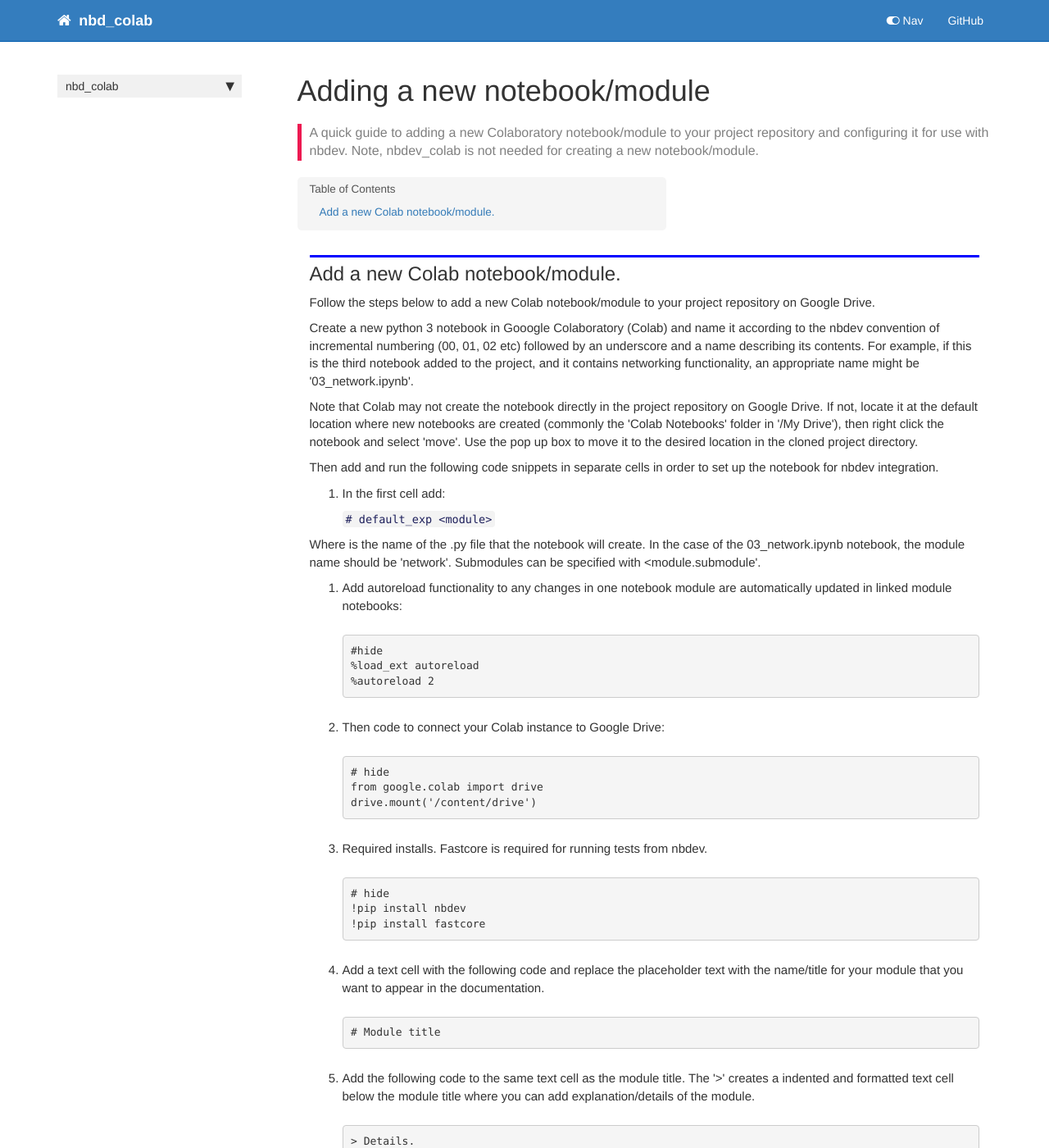
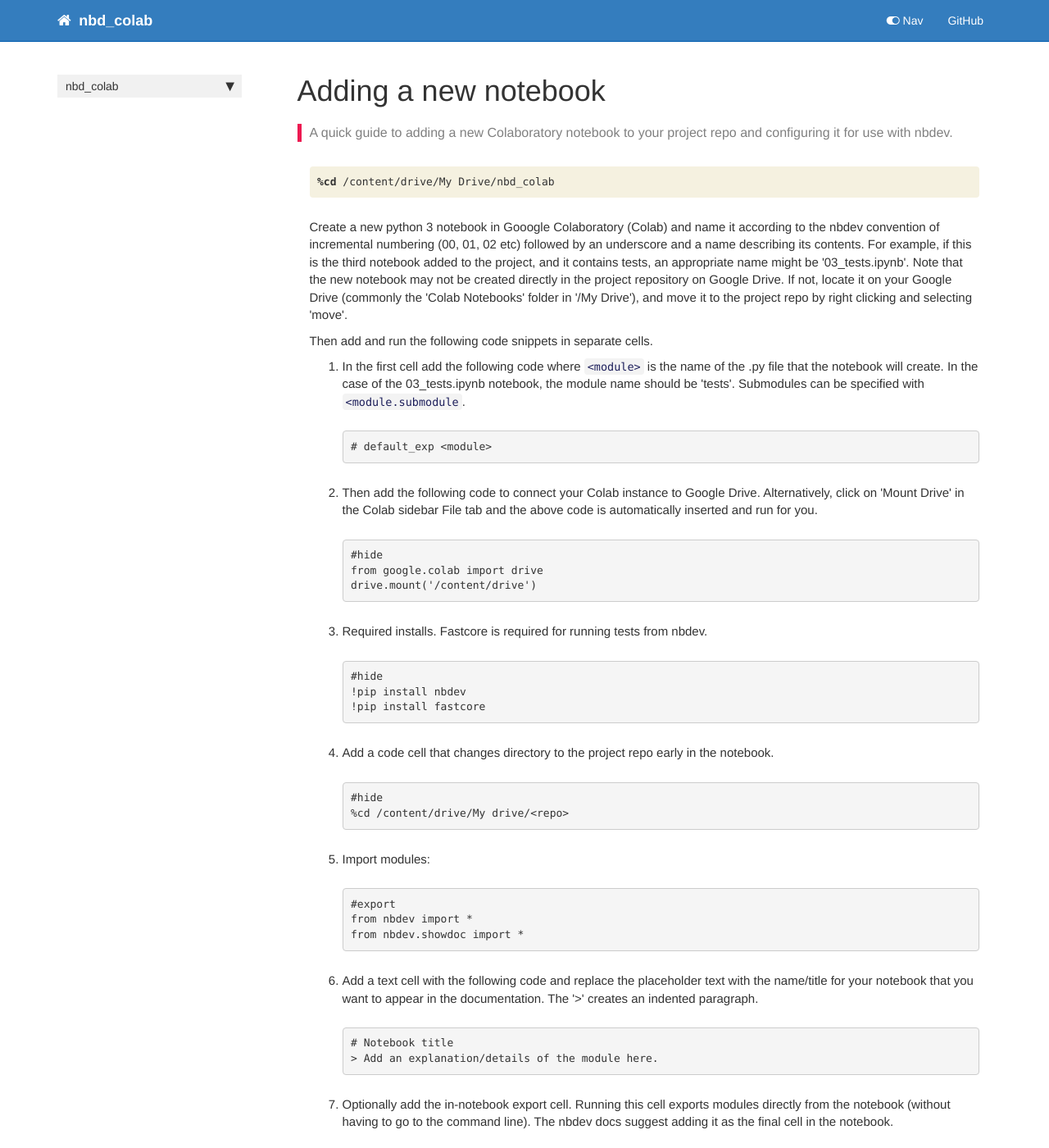
Before and after one commit to hallmx/nbd_colab, a Jekyll site: the page built from docs/tutorial.html, in a window 1280 px wide and 1400 px high. Shown: the whole window at 82% size. Built offline with Jekyll 4.4.1, drawn with Linux system fonts in a browser that asks for light colours; nearby versions of some CDN libraries; comment, search, counter and statistics services are not loaded; some of the changed text lies outside the part shown.

```diff
--- a/docs/_data/sidebars/home_sidebar.yml
+++ b/docs/_data/sidebars/home_sidebar.yml
@@ -13,8 +13,11 @@ entries:
       title: Project setup with nbd_colab
       url: /core
     - output: web,pdf
-      title: Adding a new notebook/module
+      title: Adding a new notebook
       url: /tutorial
+    - output: web,pdf
+      title: Troubleshooting
+      url: /troubleshooting
     output: web
     title: nbd_colab
   output: web
--- a/docs/sidebar.json
+++ b/docs/sidebar.json
@@ -2,6 +2,7 @@
   "nbd_colab": {
     "Overview": "/",
     "Project setup with nbd_colab": "/core",
-    "Adding a new notebook/module": "/tutorial"
+    "Adding a new notebook": "/tutorial",
+    "Troubleshooting": "/troubleshooting"
   }
 }
--- /dev/null
+++ b/docs/troubleshooting.html
@@ -0,0 +1,112 @@
+---
+
+title: Troubleshooting
+
+keywords: fastai
+sidebar: home_sidebar
+
+summary: "There are a number of quircks and gotchas to be aware of when working with nbdev from within Colaboratory. When you encounter a problem check the following. Many of them may seem obvious but can still trip you up and waste time - they have me!"
+---
+<!--
+
+#################################################
+### THIS FILE WAS AUTOGENERATED! DO NOT EDIT! ###
+#################################################
+# file to edit: 02_troubleshooting.ipynb
+# command to build the docs after a change: nbdev_build_docs
+
+-->
+
+<div class="container" id="notebook-container">
+    {% raw %}
+
+<div class="cell border-box-sizing code_cell rendered">
+
+</div>
+<div class="cell border-box-sizing code_cell rendered">
+
+</div>
+<div class="cell border-box-sizing text_cell rendered"><div class="inner_cell">
+<div class="text_cell_render border-box-sizing rendered_html">
+<h3 id="1.-Make-sure-you-are-in-the-project-directory.">1. Make sure you are in the project directory.<a class="anchor-link" href="#1.-Make-sure-you-are-in-the-project-directory.">&#182;</a></h3><blockquote><p>Library and module imports as well as nbdev commands only work from within the project directory. Make sure you %cd
+into the project directory before you start working. Place a <code>%cd path_to_project_directory</code> command in a early notebook cell after installs but before any imports.</p>
+<p>System errors can reset notebooks and return the current working directory to home (i.e. /content). Thus, following a system error, particularly in the project management notebook if you use one, always check that you are still in the project directory before continuing to work (<code>!pwd</code>).</p>
+<p>Oh, and use <code>%cd</code> not <code>!cd</code> from within notebooks to change directory!</p>
+</blockquote>
+
+</div>
+</div>
+</div>
+<div class="cell border-box-sizing text_cell rendered"><div class="inner_cell">
+<div class="text_cell_render border-box-sizing rendered_html">
+<h3 id="2.-Local-imports-not-working.">2. Local imports not working.<a class="anchor-link" href="#2.-Local-imports-not-working.">&#182;</a></h3><blockquote><p>Managing local imports between Colab and Google Drive can be a little frustrating but a systematic approach saves the day.</p>
+<p>For a new import, or a change to the code of an existing import, to become available in the importing notebook the following are required: &gt;&gt;first, the project must be rebuilt with <code>nbdev_build_lib</code>. This creates the a new or updated .py file containing the actual code to be imported.</p>
+<blockquote><p>second, Colab may not realise an updated import has changed and so doesn't import the the new .py file when the !import statement is rerun. If this occurs, try restarting the runtime ('restart runtime...' in the notebook's runtime menu) and/or reloading the page. If this doesn't work - and more often than not it doesn't - do a 'factory reset runtime'. This resets all variables and forces all imports to be reloaded from source. Factory resets are a pain (you have to re-mount Google Drive and reinstall any external libraries) but I've found it's possible to plan project development so as to minimise changes to imported code and reduce time wasted in this way.</p>
+</blockquote>
+<p>If the import is still not working, check the source notebook's corresponding .py file. Is the new code there? Did you <code>#export</code> it from the source notebook?. If so, repeat the build then factory reset the destination notebook BEFORE trying to import it again.</p>
+</blockquote>
+
+</div>
+</div>
+</div>
+<div class="cell border-box-sizing text_cell rendered"><div class="inner_cell">
+<div class="text_cell_render border-box-sizing rendered_html">
+<h3 id="3.-Show_doc(class.method)-doesn't-give-the-expected-notebook-cell-output.">3. Show_doc(class.method) doesn't give the expected notebook cell output.<a class="anchor-link" href="#3.-Show_doc(class.method)-doesn't-give-the-expected-notebook-cell-output.">&#182;</a></h3><blockquote><p>The nbdev <code>show_doc(class.method)</code> used to automatically generate documentation for class methods doesn't give the expected text output in Colab notebook cells, instead just a method definition. However, it works as expected when the documentation is actually built with <code>!nbdev_build_docs</code> so continue to use it as per the nbdev docs/tutorial (https: //nbdev.fast.ai/).</p>
+</blockquote>
+
+</div>
+</div>
+</div>
+<div class="cell border-box-sizing text_cell rendered"><div class="inner_cell">
+<div class="text_cell_render border-box-sizing rendered_html">
+<h3 id="4.-nbdev_build_docs-fails-with-an-error-message">4. nbdev_build_docs fails with an error message<a class="anchor-link" href="#4.-nbdev_build_docs-fails-with-an-error-message">&#182;</a></h3><blockquote><p>Most often, it is a failed <code>!import</code> in one of the notebooks. Make sure the import is working in the notebook itself (see above if not) and if so rebuild the project. If the error persists and it is not obvious why, reset the runtime in the project management notebook (a factory reset may be required).</p>
+</blockquote>
+
+</div>
+</div>
+</div>
+<div class="cell border-box-sizing text_cell rendered"><div class="inner_cell">
+<div class="text_cell_render border-box-sizing rendered_html">
+<h3 id="4.-!nbdev_diff_nbs-generates-an-output.">4. !nbdev_diff_nbs generates an output.<a class="anchor-link" href="#4.-!nbdev_diff_nbs-generates-an-output.">&#182;</a></h3><blockquote><p>Code diffs between the notebooks and build files can cause problems with github integration. If nbdev_diff_nbs gives an output, therefore, you'll need to either run <code>notebook2script()</code> or <code>script2notebook()</code> from a notebook cell to fix the difference (see the nbdev docs at https: //nbdev.fast.ai/).</p>
+</blockquote>
+
+</div>
+</div>
+</div>
+<div class="cell border-box-sizing text_cell rendered"><div class="inner_cell">
+<div class="text_cell_render border-box-sizing rendered_html">
+<h3 id="5.-!nbdev_test_nbs-fails.">5. !nbdev_test_nbs fails.<a class="anchor-link" href="#5.-!nbdev_test_nbs-fails.">&#182;</a></h3><p>Testing is great and <code>nbdev_test_nbs</code> is an incredibly easy way of implementing them in your notebooks and across a whole project. I add tests to just about anything in my notebooks that can be tested and this saves a lot of time and frustration, especially as projects grow in size. Tests can be an excellent way of showing users how to use your code and can be included in the docs. Those you don't want exposed to the user <code>#hide</code>.</p>
+<p>As well as simply reading the error message and debugging your code, it is worth considering the folowing when <code>nbdev_test_nbs</code> fails:</p>
+<blockquote><p>For <code>!nbdev_test_nbs</code> to give a clean bill of health, each notebook in the project (including index.ipynb) must run independently from top to bottom without stalling or raising an exception. It is worth doing this for all your notebooks before building and testing.</p>
+<p>If you can't find the cause of an exception from the error message, identify the failing notebook, do a factory reset then rerun it top to bottom including remounting Google Drive and installing libraries. This will usually identify the cause of the error and allow debugging. Once the culprit notebook is running top to bottom error free - rebuild the project library and docs and rerun <code>!nbdev_test_nbs</code>.</p>
+<p>Note that <code>drive.mount()</code> in an open unmounted notebook will cause the notebook to stall awaiting user imput and therefore tests to fail. Either save and close the notebook session or run the cell and mount Drive so that the code runs through without hitch next time.</p>
+<p><code>!nbdev_test_nbs</code> reruns the nbs on a colab CPU instance. Thus all device code (i.e. running Learner.fit() in fastai) will cause a <code>cuda runtime error (100)</code>. I havn't found a way round this yet so while ignoring it is fine, and doesn't intefere with git integration or pypi make release, it may mask errors further down in the notebook. So make sure you can run the notebook top to bottom on a CUDA enabled Colab instance when this error arises.</p>
+</blockquote>
+
+</div>
+</div>
+</div>
+<div class="cell border-box-sizing text_cell rendered"><div class="inner_cell">
+<div class="text_cell_render border-box-sizing rendered_html">
+<h3 id="6.-GitHub-integration-issues.">6. GitHub integration issues.<a class="anchor-link" href="#6.-GitHub-integration-issues.">&#182;</a></h3><blockquote><p>GitHUB integration works almost exactly the same as when used from a local machine command line. Just mmake sure you have activated !<code>nbdev_git_hooks</code> to strip notebooks of unwanted metadata and that the local repo is configured with your GitHub username and email: <code>! git config user.email "email"
+! git config user.name "username"</code>
+Not infrequently, however, allthough all the nbdev tests passed, git push fails with a little red cross. You can click on the red cross for more details. Common causes are: &gt;&gt; an unresolved diff. Go back and run <code>!nbdev git hooks</code> in the project directory and try again.&gt; &gt; the code to mount Google Drive, <code>from google.colab import Drive</code> will raise a 'ModuleNotFoundError: No module named 'google' exception when nbdev_test_nbs is run during github tests. I assume this is because git tests are run on a server without google.colab installed. No way round this for Colab users - comment out the offending code if you really want the green tick next to your repo on GithHub but otherwise, it doesn't make a difference to anything.</p>
+<blockquote><p>Investigate and debug other causes of failing tests during a GitHub push, but there shouldn't really be any if <code>!nbdev_test_nbs</code> was successfully run prior to pushing.</p>
+</blockquote>
+</blockquote>
+
+</div>
+</div>
+</div>
+<div class="cell border-box-sizing text_cell rendered"><div class="inner_cell">
+<div class="text_cell_render border-box-sizing rendered_html">
+<h3 id="7.-Documentation-on-GitHub-Pages">7. Documentation on GitHub Pages<a class="anchor-link" href="#7.-Documentation-on-GitHub-Pages">&#182;</a></h3><blockquote><p>Github pages only shows the index.ipynb page without any other notebook documentation. Make sure you have checked the 'master branch/docs folder' option of 'GitHub Pages' (in the repo settings). The 'docs' folder is ignored if the 'master branch' only option is selected</p>
+<p>A notebook doesn't appear in the docs sidebar menu. The menu is built from the first <code>#</code> markdown cell of each notebook, where the <code>#</code> must be followed by a unique notebook name e.g <code># Core</code>. Include this before any other markdown cells and the notebook will appear in the menu under this name.</p>
+<p>Otherwise, if the docs don't look as expected on GitHub Pages, revise the nbdev syntax for auto-generating documentaion from notebook cells and review your code.</p>
+</blockquote>
+
+</div>
+</div>
+</div>
+    {% endraw %}
+</div>
--- a/docs/tutorial.html
+++ b/docs/tutorial.html
@@ -1,11 +1,11 @@
 ---
 
-title: Adding a new notebook/module
+title: Adding a new notebook
 
 keywords: fastai
 sidebar: home_sidebar
 
-summary: "A quick guide to adding a new Colaboratory notebook/module to your project repository and configuring it for use with nbdev. Note, nbdev_colab is not needed for creating a new notebook/module. "
+summary: "A quick guide to adding a new Colaboratory notebook to your project repo and configuring it for use with nbdev."
 ---
 <!--
 
@@ -18,8 +18,22 @@ summary: "A quick guide to adding a new Colaboratory notebook/module to your pro
 -->
 
 <div class="container" id="notebook-container">
+    {% raw %}
 
 <div class="cell border-box-sizing code_cell rendered">
+
+</div>
+<div class="cell border-box-sizing code_cell rendered">
+<div class="input">
+
+<div class="inner_cell">
+    <div class="input_area">
+<div class=" highlight hl-ipython3"><pre><span></span><span class="o">%</span><span class="k">cd</span> /content/drive/My Drive/nbd_colab
+</pre></div>
+
+    </div>
+</div>
+</div>
 
 </div>
 <div class="cell border-box-sizing code_cell rendered">
@@ -27,63 +41,59 @@ summary: "A quick guide to adding a new Colaboratory notebook/module to your pro
 </div>
 <div class="cell border-box-sizing text_cell rendered"><div class="inner_cell">
 <div class="text_cell_render border-box-sizing rendered_html">
-<h2 id="Add-a-new-Colab-notebook/module.">Add a new Colab notebook/module.<a class="anchor-link" href="#Add-a-new-Colab-notebook/module.">&#182;</a></h2>
-</div>
-</div>
-</div>
-<div class="cell border-box-sizing text_cell rendered"><div class="inner_cell">
-<div class="text_cell_render border-box-sizing rendered_html">
-<p>Follow the steps below to add a new Colab notebook/module to your project repository on Google Drive.</p>
-<p>Create a new python 3 notebook in Gooogle Colaboratory (Colab) and name it according to the nbdev convention of incremental numbering (00, 01, 02 etc) followed by an underscore and a name describing its contents. For example, if this is the third notebook added to the project, and it contains networking functionality, an appropriate name might be '03_network.ipynb'.</p>
-<p>Note that Colab may not create the notebook directly in the project repository on Google Drive. If not, locate it at the default location where new notebooks are created (commonly the 'Colab Notebooks' folder in '/My Drive'), then right click the notebook and select 'move'. Use the pop up box to move it to the desired location in the cloned project directory.</p>
-<p>Then add and run the following code snippets in separate cells in order to set up the notebook for nbdev integration.</p>
+<p>Create a new python 3 notebook in Gooogle Colaboratory (Colab) and name it according to the nbdev convention of incremental numbering (00, 01, 02 etc) followed by an underscore and a name describing its contents. For example, if this is the third notebook added to the project, and it contains tests, an appropriate name might be '03_tests.ipynb'. Note that the new notebook may not be created directly in the project repository on Google Drive. If not, locate it on your Google Drive (commonly the 'Colab Notebooks' folder in '/My Drive'), and move it to the project repo by right clicking and selecting 'move'.</p>
+<p>Then add and run the following code snippets in separate cells.</p>
 <ol>
-<li><p>In the first cell add:</p>
-<p><code># default_exp &lt;module&gt;</code></p>
+<li><p>In the first cell add the following code where <code>&lt;module&gt;</code> is the name of the .py file that the notebook will create. In the case of the 03_tests.ipynb notebook, the module name should be 'tests'. Submodules can be specified with <code>&lt;module.submodule</code>.</p>
+
+<pre><code># default_exp &lt;module&gt;</code></pre>
 </li>
-</ol>
-<p>Where <module> is the name of the .py file that the notebook will create. In the case of the 03_network.ipynb notebook, the module name should be 'network'. Submodules can be specified with &lt;module.submodule'.</p>
-<ol>
-<li><p>Add autoreload functionality to any changes in one notebook module are automatically updated in linked module notebooks:</p>
+<li><p>Then add the following code to connect your Colab instance to Google Drive. Alternatively, click on 'Mount Drive' in the Colab sidebar File tab and the above code is automatically inserted and run for you.</p>
 
 <pre><code>#hide
-%load_ext autoreload
-%autoreload 2</code></pre>
-</li>
-<li><p>Then code to connect your Colab instance to Google Drive:</p>
-
-<pre><code># hide
 from google.colab import drive
 drive.mount('/content/drive')</code></pre>
 </li>
 <li><p>Required installs. Fastcore is required for running tests from nbdev.</p>
 
-<pre><code># hide
+<pre><code>#hide
 !pip install nbdev
 !pip install fastcore</code></pre>
 </li>
-<li><p>Add a text cell with the following code and replace the placeholder text with the name/title for your module that you want to appear in the documentation.</p>
+<li><p>Add a code cell that changes directory to the project repo early in the notebook.</p>
 
-<pre><code># Module title</code></pre>
+<pre><code>#hide
+%cd /content/drive/My drive/&lt;repo&gt;</code></pre>
 </li>
-<li><p>Add the following code to the same text cell as the module title. The '&gt;' creates a indented and formatted text cell below the module title where you can add explanation/details of the module.</p>
+<li><p>Import modules:</p>
 
-<pre><code>&gt; Details.</code></pre>
+<pre><code>#export
+from nbdev import *
+from nbdev.showdoc import *</code></pre>
 </li>
-<li><p>Import modules: <code>#export
-from nbdev import *
-from nbdev.showdoc import *</code></p>
+<li><p>Add a text cell with the following code and replace the placeholder text with the name/title for your notebook that you want to appear in the documentation. The '&gt;' creates an indented paragraph.</p>
+
+<pre><code># Notebook title
+&gt; Add an explanation/details of the module here.</code></pre>
 </li>
-<li><p>Add the in-notebook export cell. Running this cell exports modules directly from the notebook (without having to go to the command line). The nbdev docs suggest adding it as the final cell in the notebook.</p>
+<li><p>Optionally add the in-notebook export cell. Running this cell exports modules directly from the notebook (without having to go to the command line). The nbdev docs suggest adding it as the final cell in the notebook.</p>
 
 <pre><code>#hide
 from nbdev.export import notebook2script
 notebook2script()</code></pre>
 </li>
 </ol>
-<p>Finally, cd into the root directory of your project repository <code>repo</code> on Google Drive <code>cd /content/drive/My drive/repo</code> and you're ready to go. See the nbdev tutorial and documentation on customizing the above steps and code for a module's particular needs <a href="http://nbdev.fast.ai/index.html">http://nbdev.fast.ai/index.html</a>.</p>
+<p>Your ready to go. See the nbdev tutorial and documentation on customizing the above steps if needed http: //nbdev.fast.ai/index.html.</p>
 
 </div>
 </div>
 </div>
+<div class="cell border-box-sizing text_cell rendered"><div class="inner_cell">
+<div class="text_cell_render border-box-sizing rendered_html">
+<p>If you dont' want to type all the above each time, create a template notebook, empty apart from the code above, and save it somewhere on your Google Drive. Then copy, rename, move and customize it when a new notebook is needed for a project.</p>
+
 </div>
+</div>
+</div>
+    {% endraw %}
+</div>
--- a/nbd_colab/__init__.py
+++ b/nbd_colab/__init__.py
@@ -1,2 +1,2 @@
-__version__ = "0.0.7"
+__version__ = "0.0.8"
 from .core import *
--- a/nbd_colab/_nbdev.py
+++ b/nbd_colab/_nbdev.py
@@ -8,7 +8,8 @@ index = {"drive_setup": "00_core.ipynb",
          "home_dir": "00_core.ipynb"}
 
 modules = ["core.py",
-           "tutorial.py"]
+           "tutorial.py",
+           "troubleshooting.py"]
 
 doc_url = "https://hallmx.github.io/nbd_colab/"
 
--- /dev/null
+++ b/nbd_colab/troubleshooting.py
@@ -0,0 +1,6 @@
+# AUTOGENERATED! DO NOT EDIT! File to edit: 02_troubleshooting.ipynb (unless otherwise specified).
+
+__all__ = []
+
+# Cell
+from nbdev import *
--- a/nbd_colab/tutorial.py
+++ b/nbd_colab/tutorial.py
@@ -4,4 +4,3 @@ __all__ = []
 
 # Cell
 from nbdev import *
-from nbdev.showdoc import *
```
Also changed, not shown: docs/core.html (+5 -3 lines), docs/index.html (+41 -67 lines), nbd_colab/core.py (+9 -6 lines), README.md, 5 other files.
